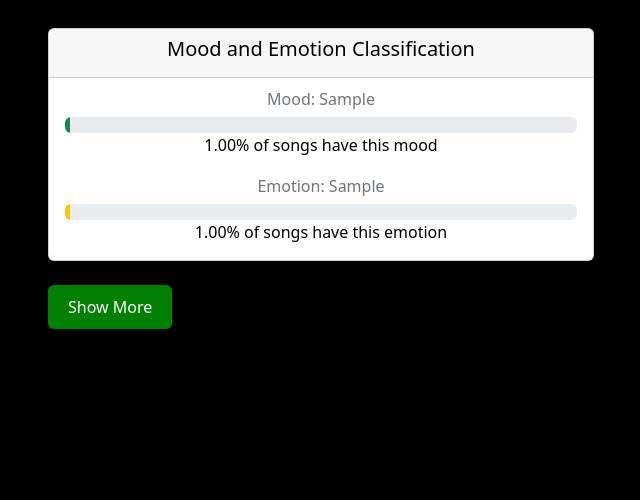
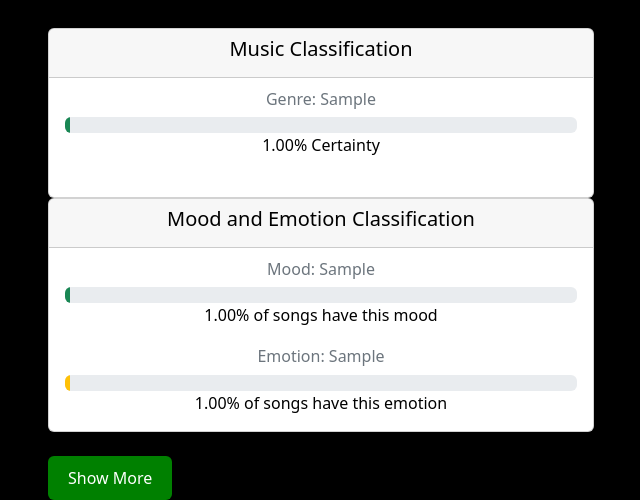
Before and after one commit to AUPP-IT-COURSES/csa-final-project-okeiwusd, a Flask app: template spotifyproject/templates/dashboardjs.html in a window 1280 px wide. Shown: the part 426-926 px from the top of the page, without its empty margins (319-959 px from the left). Before the commit the page ends 755 px from the top, so only its background shows below. Run offline with Flask 3, Linux system fonts and the light colour scheme; the template is opened without the code that fills it: most values are stand-ins (such as "Sample title", 1, 10 or a date in 2020); parts of the project's set-up code (start-up, migrations or seed data) failed here and were passed over.

Commit message:
added genre classfication

```diff
--- a/spotifyproject/app.py
+++ b/spotifyproject/app.py
@@ -139,6 +139,20 @@ def getTracks():
     else:
         emotion_result = "Energetic"
         emotion_percentage = (energetic_count * 100) / (energetic_count + calmcount)
+
+
+    if mood_result == "Happy" and emotion_result == "Calm":
+        genre_result = "Peaceful"
+
+    elif mood_result == "Happy" and emotion_result == "Energetic":
+        genre_result = "Cheerful/ Upbeat"
+
+    elif mood_result == "Sad" and emotion_result == "Calm":
+        genre_result = "Melancholic"
+    else:
+        genre_result = "Bittersweet"
+
+    genre_percentage = (mood_percentage + emotion_percentage) / 2
     data = {
         'Song Name': songs,
         'Artist': artists,
@@ -156,11 +170,11 @@ def getTracks():
     }
 
     # Create a DataFrame from the data dictionary
-    df = pd.DataFrame(data)
+    #df = pd.DataFrame(data)
 
     # Export DataFrame to a CSV file
-    df.to_excel('tracks.xlsx', index=False)
-    return render_template("dashboardjs.html", mood_result = mood_result, mood_percentage = mood_percentage, emotion_result = emotion_result, emotion_percentage = emotion_percentage, Name = songs, artist = artists, mood = mood, emotion = emotion, happy = Happy, sad = Sad, energetic = Energetic, calm = Calm,
+    #df.to_excel('tracks.xlsx', index=False)
+    return render_template("liked_dashboard.html",genre_result = genre_result, genre_percentage = genre_percentage, mood_result = mood_result, mood_percentage = mood_percentage, emotion_result = emotion_result, emotion_percentage = emotion_percentage, Name = songs, artist = artists, mood = mood, emotion = emotion, happy = Happy, sad = Sad, energetic = Energetic, calm = Calm,
                            length = Length, danceability = Danceability, acousticness = Acousticness, energy = Energy, instrumentalness = Instrumentalness,
                            liveness = Liveness, valence = Valence, loudness = Loudness, speechiness = Speechiness,tempo = Tempo)
 
@@ -311,6 +325,20 @@ def getplaylist():
     else:
         emotion_result = "Energetic"
         emotion_percentage = (energetic_count * 100) / (energetic_count + calmcount)
+
+    if mood_result == "Happy" and emotion_result == "Calm":
+        genre_result = "Peaceful"
+
+    elif mood_result == "Happy" and emotion_result == "Energetic":
+        genre_result = "Cheerful/ Upbeat"
+
+    elif mood_result == "Sad" and emotion_result == "Calm":
+        genre_result = "Melancholic"
+    else:
+        genre_result = "Bittersweet"
+
+    genre_percentage = (mood_percentage + emotion_percentage) / 2
+
     data = {
         'Song Name': songs,
         'Artist': artists,
@@ -339,7 +367,7 @@ def getplaylist():
     # #Export DataFrame to a CSV file
     # df.to_excel('sample.xlsx', index=False)
     LINK = playlist_id
-    return render_template("dashboardjs.html", link = LINK, mood_result = mood_result, mood_percentage = mood_percentage, emotion_result = emotion_result, emotion_percentage = emotion_percentage, Name = songs, artist = artists, mood = mood, emotion = emotion, happy = Happy, sad = Sad, energetic = Energetic, calm = Calm,
+    return render_template("dashboardjs.html",genre_percentage = genre_percentage, genre_result = genre_result, link = LINK, mood_result = mood_result, mood_percentage = mood_percentage, emotion_result = emotion_result, emotion_percentage = emotion_percentage, Name = songs, artist = artists, mood = mood, emotion = emotion, happy = Happy, sad = Sad, energetic = Energetic, calm = Calm,
                            length = Length, danceability = Danceability, acousticness = Acousticness, energy = Energy, instrumentalness = Instrumentalness,
                            liveness = Liveness, valence = Valence, loudness = Loudness, speechiness = Speechiness,tempo = Tempo)
 
@@ -413,9 +441,21 @@ def gettrack():
         emotion_result = "Energetic"
         emotion_percentage = 100 * energetic_value
 
+    if mood_result == "Happy" and emotion_result == "Calm":
+        genre_result = "Peaceful"
+
+    elif mood_result == "Happy" and emotion_result == "Energetic":
+        genre_result = "Cheerful/ Upbeat"
+
+    elif mood_result == "Sad" and emotion_result == "Calm":
+        genre_result = "Melancholic"
+    else:
+        genre_result = "Bittersweet"
+
+    genre_percentage = (mood_percentage + emotion_percentage) / 2
     link = track_id
 
-    return render_template("trackdashboard.html", link = link,mood_result = mood_result, mood_percentage = mood_percentage, emotion_result = emotion_result, emotion_percentage = emotion_percentage, Name = track_name, artist = track_artist, mood = mood_result, emotion = emotion_result, happy = happy_value, sad = sad_value, energetic = energetic_value, calm = calm_value,
+    return render_template("trackdashboard.html",genre_percentage = genre_percentage, genre_result = genre_result, link = link,mood_result = mood_result, mood_percentage = mood_percentage, emotion_result = emotion_result, emotion_percentage = emotion_percentage, Name = track_name, artist = track_artist, mood = mood_result, emotion = emotion_result, happy = happy_value, sad = sad_value, energetic = energetic_value, calm = calm_value,
                            length = Length, danceability = Danceability, acousticness = Acousticness, energy = Energy, instrumentalness = Instrumentalness,
                            liveness = Liveness, valence = Valence, loudness = Loudness, speechiness = Speechiness,tempo = Tempo)
 
--- a/spotifyproject/templates/dashboardjs.html
+++ b/spotifyproject/templates/dashboardjs.html
@@ -11,6 +11,22 @@
                 <div class="embed-responsive embed-responsive-16by9 mb-4">
                     <iframe style="border-radius:12px" src="https://open.spotify.com/embed/playlist/{{link}}?utm_source=generator" width="100%" height="352" frameBorder="0" allowfullscreen="" allow="autoplay; clipboard-write; encrypted-media; fullscreen; picture-in-picture" loading="lazy"></iframe>
                 </div>
+                <div class="card text-center">
+                    <div class="card-header">
+                        <h5 class="card-title" >Music Classification</h5>
+                    </div>
+                    <div class="card-body">
+                        <div class="mb-4">
+                            <h6 class="card-subtitle mb-2 text-muted">Genre: {{ genre_result }}</h6>
+                            <div class="progress">
+                                <div class="progress-bar bg-success" role="progressbar" style="width: {{ genre_percentage }}%;" aria-valuenow="{{ mood_percentage }}" aria-valuemin="0" aria-valuemax="100"></div>
+                            </div>
+                            <p class="card-text">{{ '%.2f'|format(genre_percentage) }}% Certainty</p>
+                        </div>
+
+                    </div>
+                </div>
+
                 <div class="card text-center">
                     <div class="card-header">
                         <h5 class="card-title">Mood and Emotion Classification</h5>
```
Also changed, not shown: spotifyproject/templates/liked_dashboard.html (added, +118 -0 lines), spotifyproject/templates/trackdashboard.html (+16 -0 lines), 1 other file.
